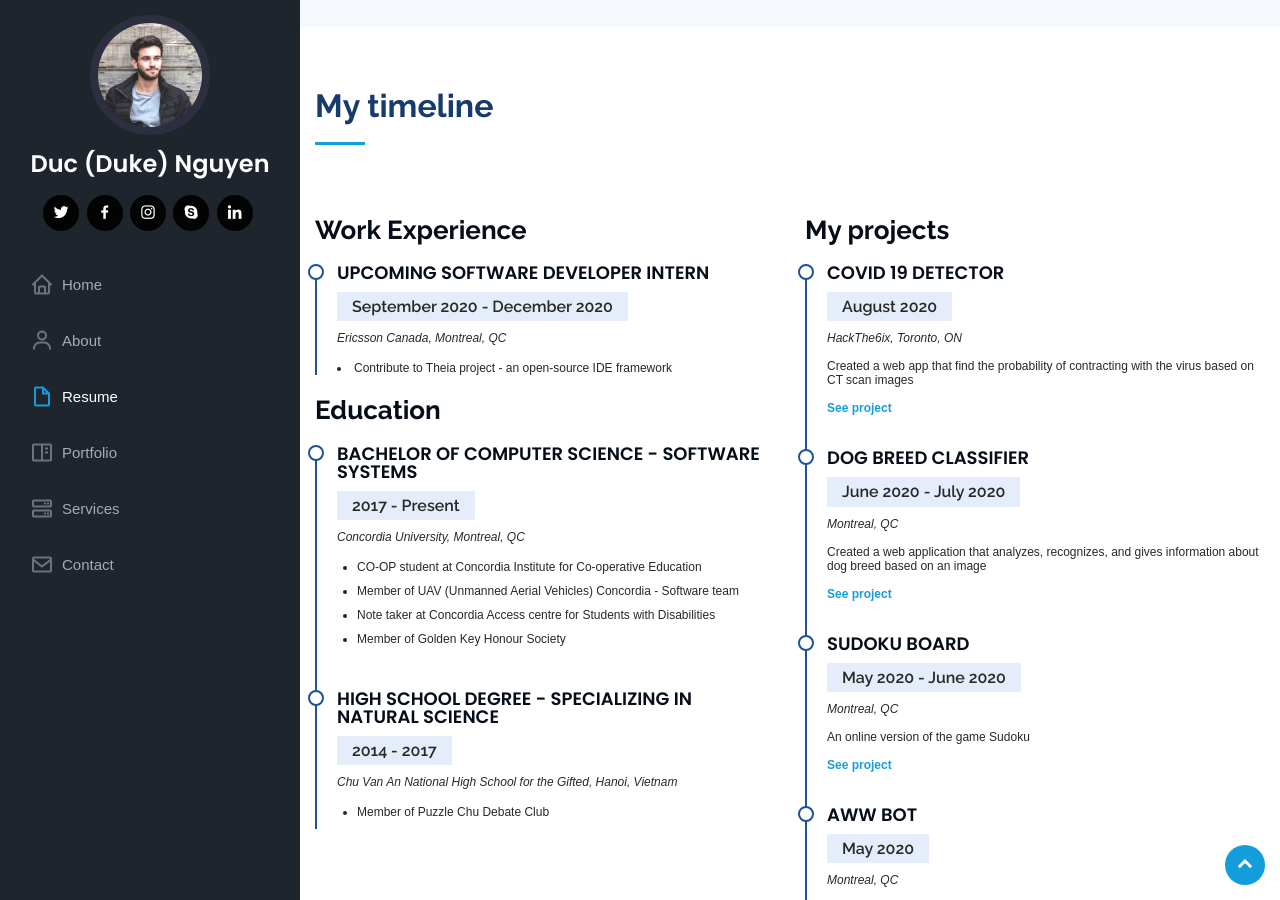
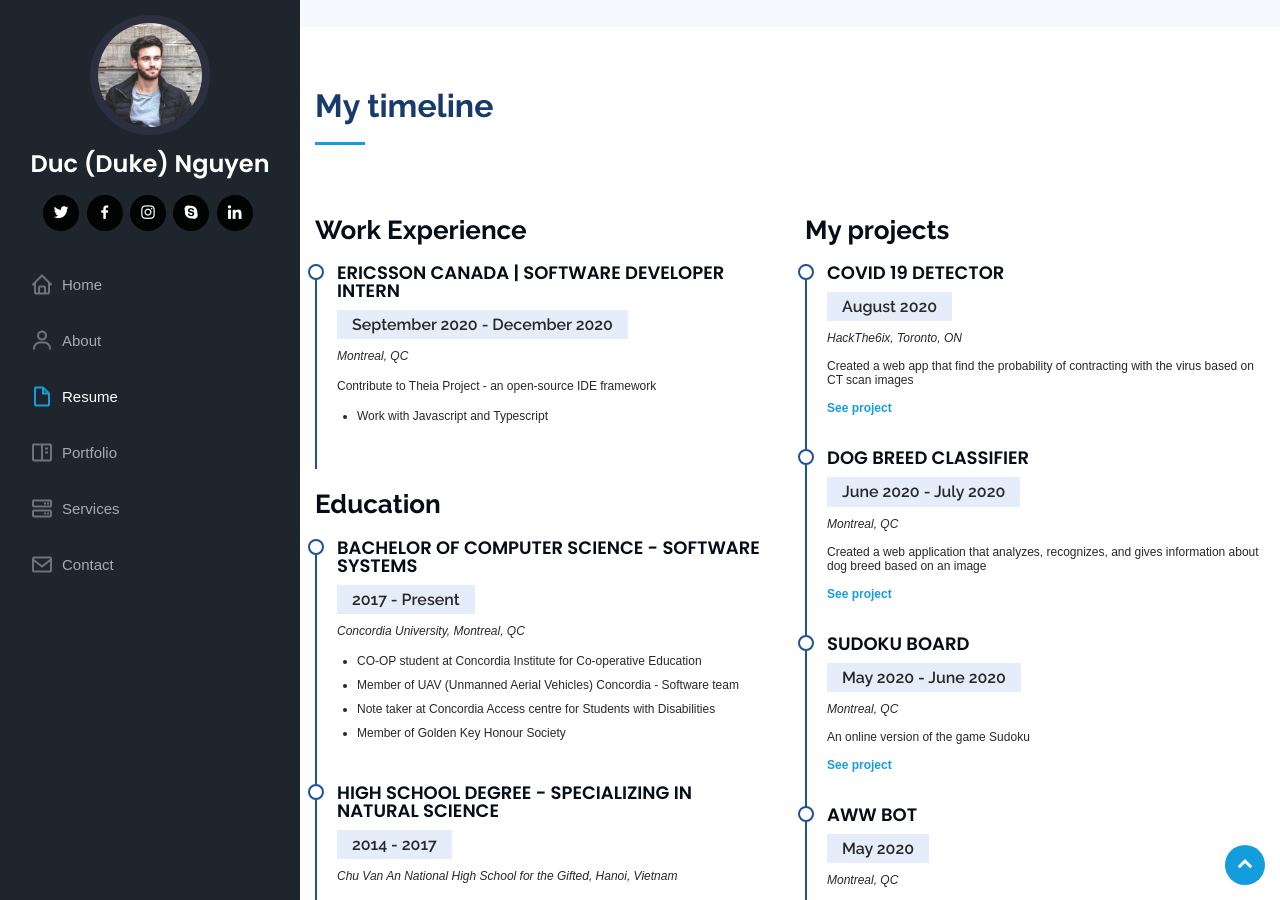
Before and after one commit to DucNgn/portfolio, a Jekyll site: the page built from index.html, in a window 1280 px wide and 900 px high, scrolled down 2019 px. Built offline with Jekyll 4.4.1, drawn with Linux system fonts in a browser that asks for light colours.

Commit message:
Refactor work experience to be dynamic
+ Add data file for work experience

```diff
--- /dev/null
+++ b/_data/works.yml
@@ -0,0 +1,6 @@
+- title: Ericsson Canada | Software Developer Intern
+  time: September 2020 - December 2020
+  location: Montreal, QC
+  description: Contribute to Theia Project - an open-source IDE framework
+  tasks:
+    - name: Work with Javascript and Typescript
--- a/_includes/timeline.html
+++ b/_includes/timeline.html
@@ -8,31 +8,49 @@
 
     <div class="row">
         <div class="col-lg-6" data-aos="fade-up">
-            <h3 class="resume-title">Work Experience</h3>
-            <div class="resume-item pb-0">
-                <h4>Upcoming Software Developer Intern</h4>
-                <h5>September 2020 - December 2020</h5>
-                <p><em>Ericsson Canada, Montreal, QC</em></p>
+
+            <h3 class="resume-title" data-aos="fade-up">Work Experience</h3>
+            {% for job in site.data.works %}
+            <div class="resume-item pd-0">
+                <h4>{{ job.title }}</h4>
+                <h5>{{ job.time }}</h5>
+                <p><em>{{ job.location }}</em></p>
+                <p>{{job.description}}</p>
                 <p>
-                    <li>Contribute to Theia project - an open-source IDE framework</li>
+                    <ul>
+                        {% for task in job.tasks %}
+                        <li>{{ task.name }}</li>
+                        {% endfor %}
+                    </ul>
                 </p>
             </div>
+            {% endfor %}
 
             <h3 class="resume-title">Education</h3>
             {% for degree in site.data.education %}
             <div class="resume-item">
                 <h4>{{ degree.title }}</h4>
                 <h5>{{ degree.time }}</h5>
-                <p><em>{{degree.location}}</em></p>
+                <p><em>{{ degree.location }}</em></p>
                 <p>
                     <ul>
                     {% for activity in degree.activities %}
-                        <li>{{activity.name}}</li>
+                        <li>{{ activity.name }}</li>
                     {% endfor %}
                     </ul>
                 </p>
             </div>
             {% endfor %}
+
+            <h3 class="resume-title">Volunteer Work</h3>
+            {% for work in site.data.volunteer %}
+            <div class="resume-item">
+                <h4>{{ work.title }}</h4>
+                <h5>{{ work.time }}</h5>
+                <p><em>{{ work.location }}</em></p>
+            </div>
+            {% endfor %}
+
         </div>
 
         <div class="col-lg-6" data-aos="fade-up" data-aos-delay="100">
```
Also changed, not shown: _data/work_experience.yml (deleted), 1 other file.
